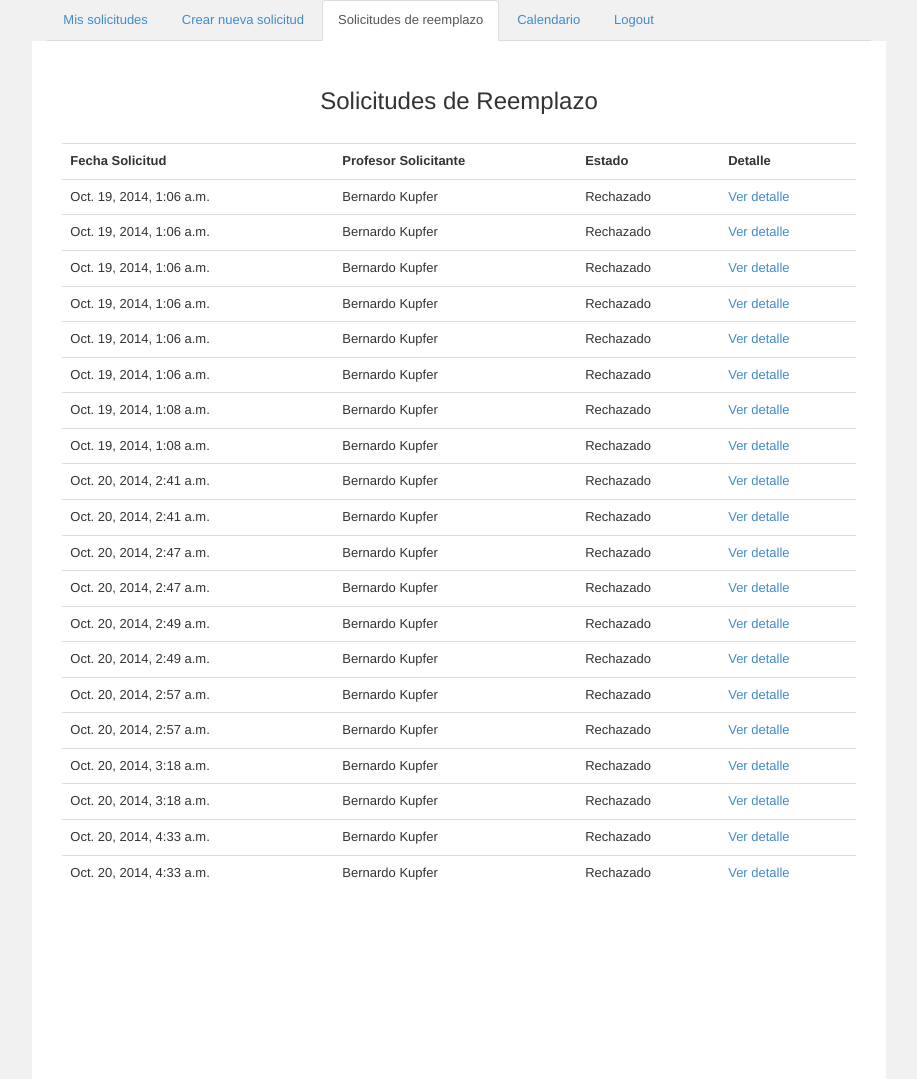
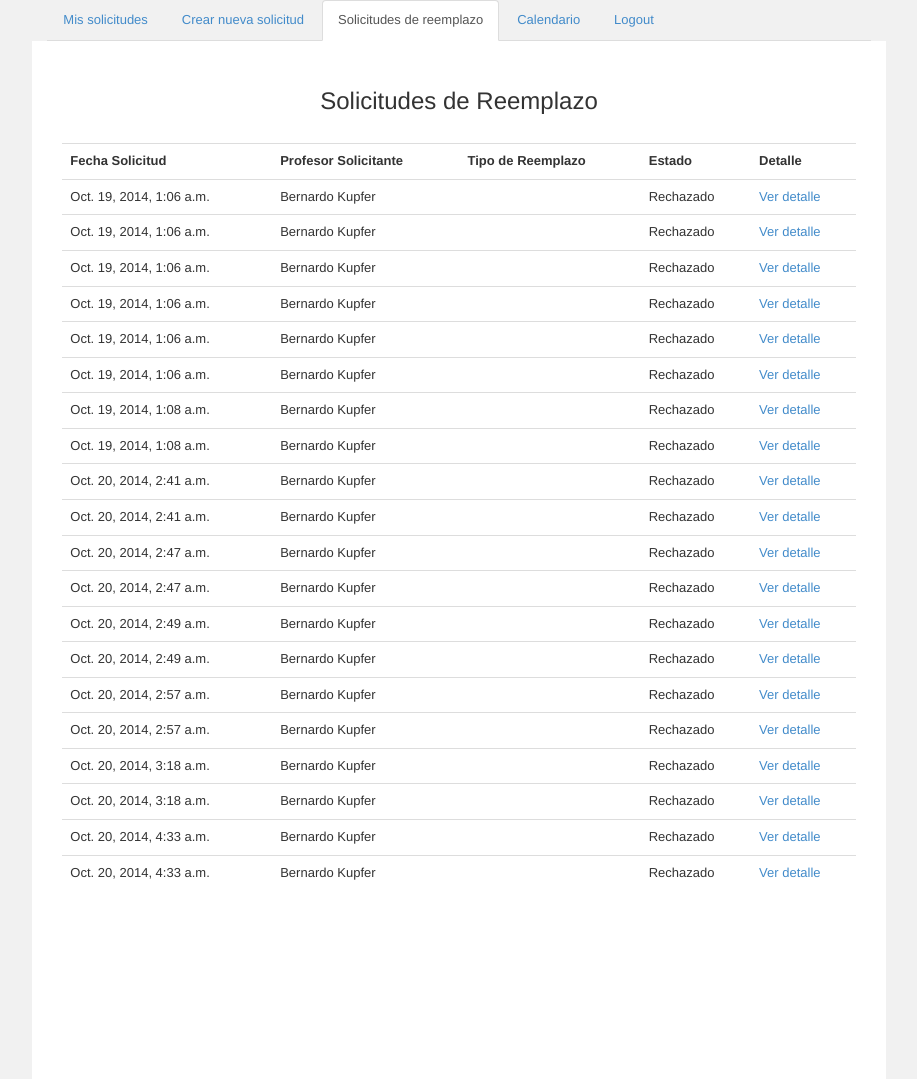
Before and after one commit to bkupfer/u-salidas, a Django app: template static/templates/Professor/replacement_list.html in a window 1280 px wide. Shown: the top 1079 px of the page, without its empty margins (181-1098 px from the left). Run offline with Django 3.2, Linux system fonts and the light colour scheme; the template is opened without the code that fills it: values that come from a table or form of the project are taken from there, others are empty; data comes from the database, SQL or seed files in the repository; parts of the project's set-up code (start-up, migrations or seed data) failed here and were passed over.

Commit message:
agregando tipo de remplazo (docente o acedemico) para las solicitudes. NOTA: SE MODIFICO EL MODELO DE DATOS

```diff
--- a/salidas/models.py
+++ b/salidas/models.py
@@ -153,6 +153,7 @@ class Replacement(models.Model):
     rut_teacher = models.ForeignKey('Teacher')
     id_Application = models.ForeignKey('Application')
     answer_date = models.DateTimeField(blank=True, null=True)
+    type = models.CharField(max_length=15)
     id_state = models.ForeignKey('State')
     def get_appliant_teacher(self):
         return self.id_Application.id_Teacher
@@ -184,7 +185,6 @@ class Course(models.Model):
         return modules
 
 
-
 class Module(models.Model):
     block = models.CharField(max_length=3)
     def __str__(self):
--- a/static/templates/Professor/replacement_list.html
+++ b/static/templates/Professor/replacement_list.html
@@ -18,11 +18,7 @@
 </head>
 <body>
 
-
 <div class="container-fluid">
-
-
-
 	<!-- navegation bar -->
 	<div class="row hidden-print">
 		<div class="col-sm-12 col-sm-offset-0 col-md-8 col-md-offset-2">
@@ -39,11 +35,7 @@
 	<div class="row">
 		<div class="col-sm-12 col-sm-offset-0 col-md-8 col-md-offset-2 contenido">
 
-            <div class="pannel panel-primary">
-                <div class="panel-body">
-
-
-
+			<div class="pannel panel-primary panel-body">
 				<h2>Solicitudes de Reemplazo</h2>
 				<br>
 
@@ -51,6 +43,7 @@
 					<tr>
 						<th>Fecha Solicitud</th>
 						<th>Profesor Solicitante</th>
+						<th>Tipo de Reemplazo</th>
 						<th>Estado</th>
 						<th>Detalle</th>
 					</tr>
@@ -58,13 +51,12 @@
 						<tr>
 							<td>{{ rep.id_Application.creation_date }}</td>
 							<td>{{ rep.get_appliant_teacher }}</td>
+							<td>{{ rep.type }}</td>
 							<td>{{ rep.id_state }}</td>
 							<td><a href="replacement_requests">Ver detalle </a></td>
 						</tr>
 					{% endfor %}
 				</table>
-
-                </div>
 			</div>
 
 		</div>
--- a/static/templates/Professor/replacement_requests.html
+++ b/static/templates/Professor/replacement_requests.html
@@ -25,7 +25,7 @@
             <ul class="nav nav-tabs">
                 <li><a href="teachers_applications">Mis solicitudes</a></li>
                 <li><a href="new_application" title="">Crear nueva solicitud</a></li>
-                <li class="active"><a href="replacement_list">Solicitudes de reemplazo</a></li>
+                <li><a href="replacement_list">Solicitudes de reemplazo</a></li>
                 <li><a href="teacher_calendar" title="">Calendario</a></li>
                 <li><a href="" title="">Logout</a></li>
             </ul>
```
Also changed, not shown: salidas/views.py (+8 -7 lines). Lines whose indentation alone changed are shown as unchanged.
